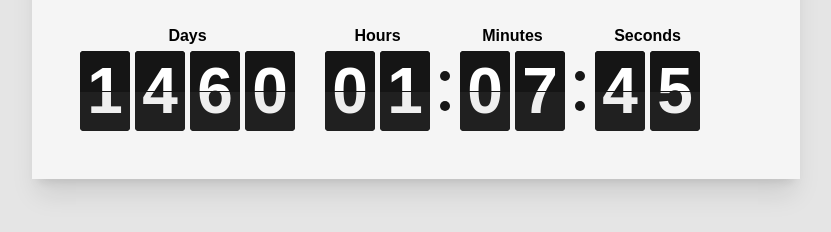
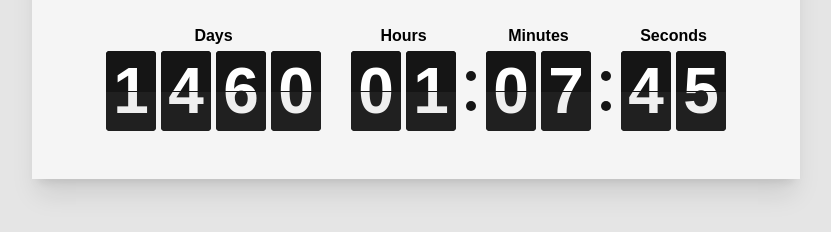
Before and after one commit to saderra/untilhesgone.com, an Eleventy site: page src/index.html in a window 1280 px wide. Shown: the part 304-536 px from the top of the page, without its empty margins (224-1055 px from the left). Built offline with nearby package versions, Linux system fonts and the light colour scheme; Eleventy itself is replaced by a stand-in of ours; files that its build step writes are made by us from their sources.

Commit message:
fix flipdown positioning

```diff
--- a/src/index.html
+++ b/src/index.html
@@ -46,7 +46,9 @@
                <h1 class="text-3xl md:text-4xl pb-8 mb-8 font-medium text-neutral-700 brand-font uppercase">The Second Term of Donald Trump</h1>
                <h3 class="brand-font text-xl uppercase text-neutral-600 pb-6 border-b border-neutral-300 mb-6">It Will End In:</h3>
 
-               <div id="flipdown" class="flipdown"></div>
+               <div id="flipdown-container" class="flex justify-center">
+                   <div id="flipdown" class="flipdown"></div>
+               </div>
 
                 <script src="/ext/flipdown/flipdown.min.js"></script>
                 <script>
```
